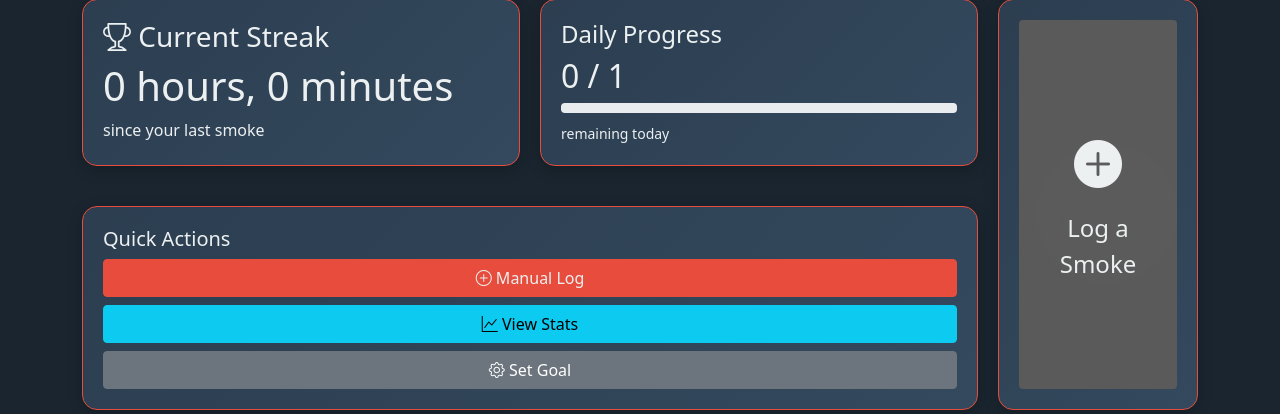
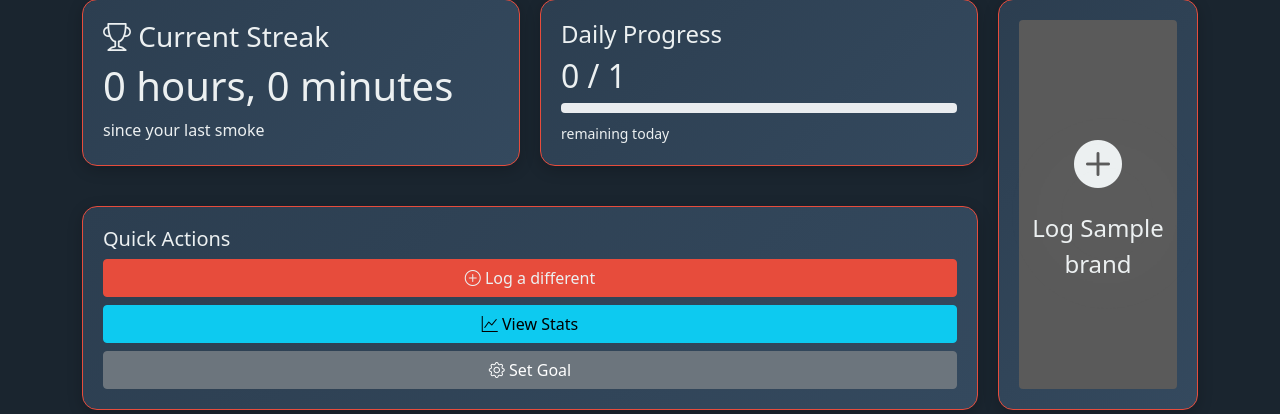
Before and after one commit to imrankabir02/smoke-tracker, a Django app: page / in a window 1280 px wide. Shown: the part 83-497 px from the top of the page. Run offline with Django 4.2, Linux system fonts and the light colour scheme; a user stored in the database is signed in; tables that the repository leaves empty hold one stand-in row (values such as "Sample post"); data that the repository does not hold is empty.

Commit message:
fix: add the brand name on

```diff
--- a/tracker/templates/tracker/home.html
+++ b/tracker/templates/tracker/home.html
@@ -30,7 +30,7 @@
         <div id="fire-container"></div>
         <a href="{% url 'quick_log' %}" id="log-smoke-btn" class="btn btn-log-smoke w-100 h-100">
             <i class="bi bi-plus-circle-fill"></i>
-            <span>Log a Smoke</span>
+            <span>Log {% if user_defaults and user_defaults.user_brand %}{{ user_defaults.user_brand.brand.name }}{% endif %}</span>
         </a>
     </div>
 
@@ -38,7 +38,7 @@
         <h5 class="widget-title">Quick Actions</h5>
         <div class="action-buttons">
             <a href="{% url 'log_smoke' %}" class="btn btn-primary w-100 mb-2">
-                <i class="bi bi-plus-circle"></i> Manual Log
+                <i class="bi bi-plus-circle"></i> Log a different
             </a>
             <a href="{% url 'stats' %}" class="btn btn-info w-100 mb-2">
                 <i class="bi bi-graph-up"></i> View Stats
--- a/tracker/views.py
+++ b/tracker/views.py
@@ -59,6 +59,11 @@ def home(request):
     # Recent activity
     recent_logs = logs[:1]
 
+    try:
+        user_defaults = UserDefault.objects.get(user=request.user)
+    except UserDefault.DoesNotExist:
+        user_defaults = None
+
     context = {
         'hours_since_last': hours_since_last,
         'minutes_since_last': minutes_since_last,
@@ -67,6 +72,7 @@ def home(request):
         'progress_percentage': progress_percentage,
         'recent_logs': recent_logs,
         'last_smoke': last_smoke,
+        'user_defaults': user_defaults,
     }
 
     return render(request, 'tracker/home.html', context)
```
